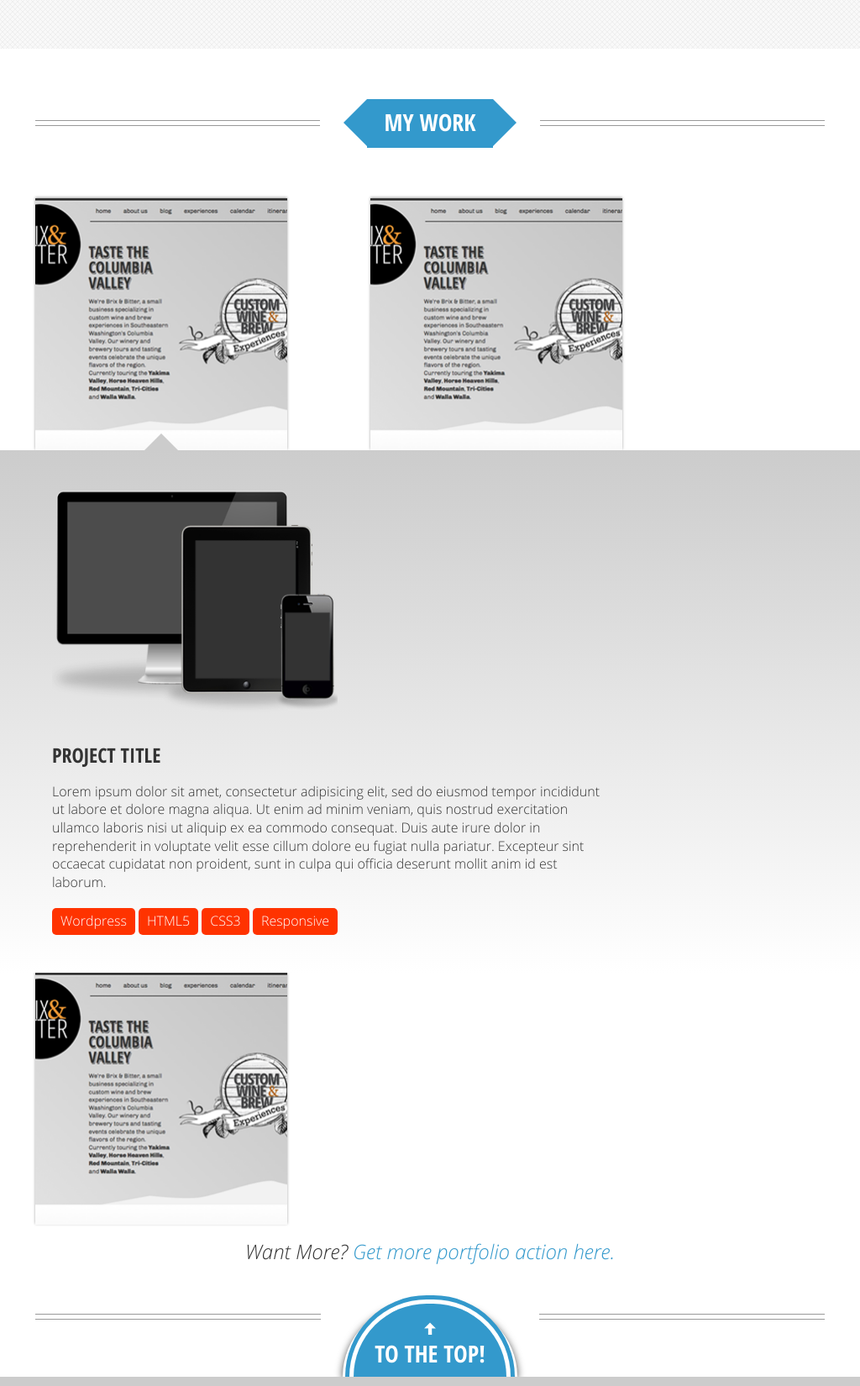
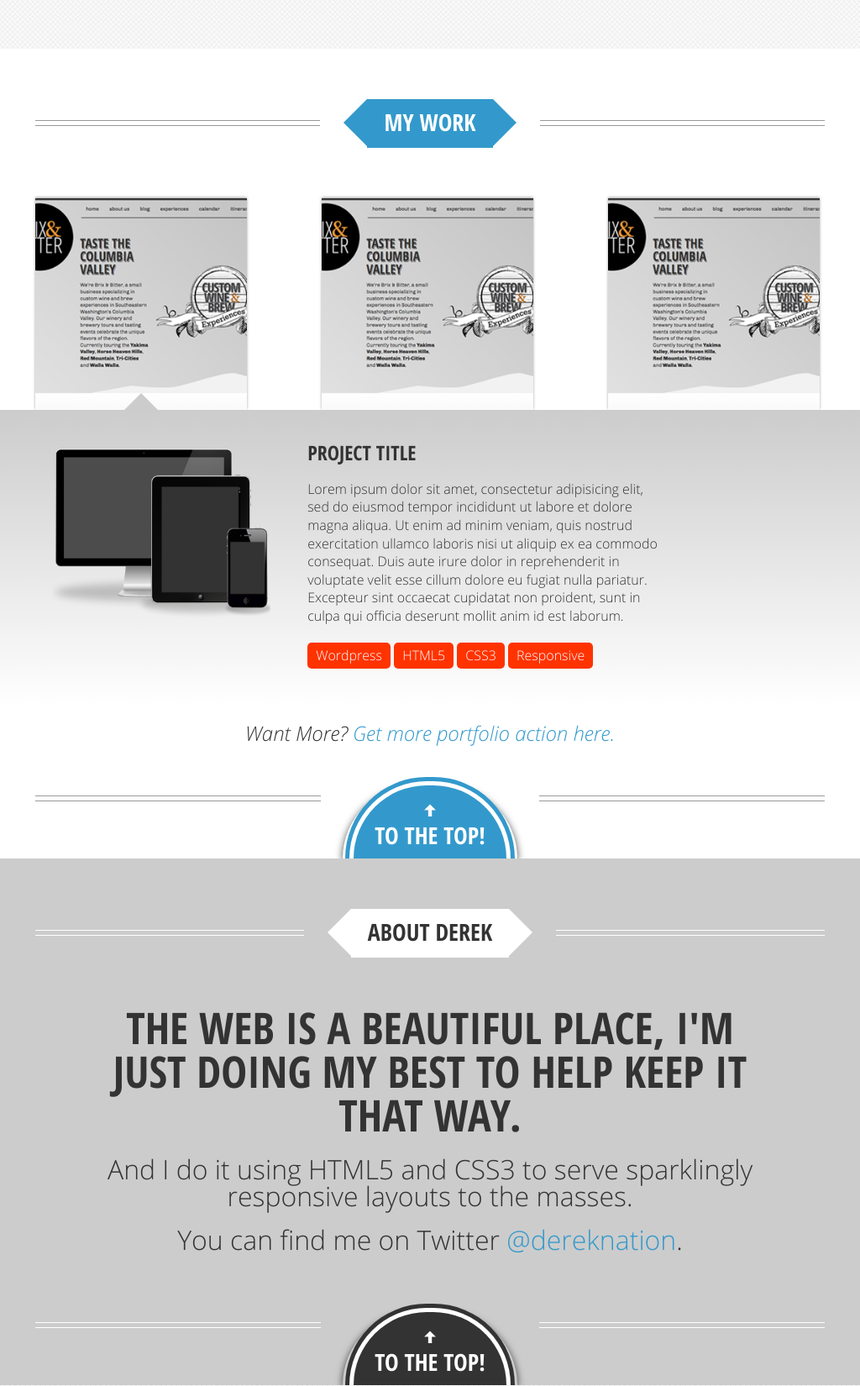
Before and after one commit to heyderek/heyderek, a PHP site: page / in a window 1024 px wide. Shown: the part 595-2245 px from the top of the page at 84% size. Run offline with PHP 8.4, Linux system fonts and the light colour scheme.

Commit message:
Fixed navigation.

```diff
--- a/sass/style.sass
+++ b/sass/style.sass
@@ -298,7 +298,6 @@ footer.grey-double-border
 //Header
 
 .masthead
-  width: $cols16
   .copy
     .button
       font-size: 28px
@@ -324,7 +323,7 @@ footer.grey-double-border
     border:
       top: 1px solid $nines
       bottom: 1px solid $nines
-    width: $cols6
+    width: $cols6 - 3em
     position: absolute
     top: 20%
     li
@@ -495,6 +494,16 @@ footer.grey-double-border
     width: $cols12
   .copy
     width: $cols10
+  .gallery
+    &>li
+      width: $cols4 - 3em
+      margin-right: $cols1 + (($gutter/$em)*1.25)
+      .brief
+        .port-devices
+          width: $cols4
+        .info
+          width: $cols6
+
 
 @media screen and (min-width: 540px) and (max-width: 959px)
 
@@ -522,7 +531,6 @@ footer.grey-double-border
         .port-devices
           width: $cols5
           margin: 0 auto
-        .info
 
 @media screen and (min-width: 0px) and (max-width: 539px)
 
@@ -563,4 +571,3 @@ footer.grey-double-border
         .port-devices
           width: $cols4
           margin: 0 auto
-        .info
--- a/style.css
+++ b/style.css
@@ -563,10 +563,8 @@ footer.grey-double-border {
     transition: opacity 1s linear;
     -webkit-transition: opacity 1s linear; }
 
-.masthead {
-  width: 78.75em; }
-  .masthead .copy .button {
-    font-size: 28px; }
+.masthead .copy .button {
+  font-size: 28px; }
 
 .shownav {
   display: none; }
@@ -590,7 +588,7 @@ footer.grey-double-border {
   .access ul {
     border-top: 1px solid #999999;
     border-bottom: 1px solid #999999;
-    width: 28.75em;
+    width: 25.75em;
     position: absolute;
     top: 20%; }
     .access ul li {
@@ -745,7 +743,15 @@ footer.grey-double-border {
     width: 58.75em; }
 
   .copy {
-    width: 48.75em; } }
+    width: 48.75em; }
+
+  .gallery > li {
+    width: 15.75em;
+    margin-right: 5.313em; }
+    .gallery > li .brief .port-devices {
+      width: 18.75em; }
+    .gallery > li .brief .info {
+      width: 28.75em; } }
 @media screen and (min-width: 540px) and (max-width: 959px) {
   .masthead {
     width: 38.75em; }
```
